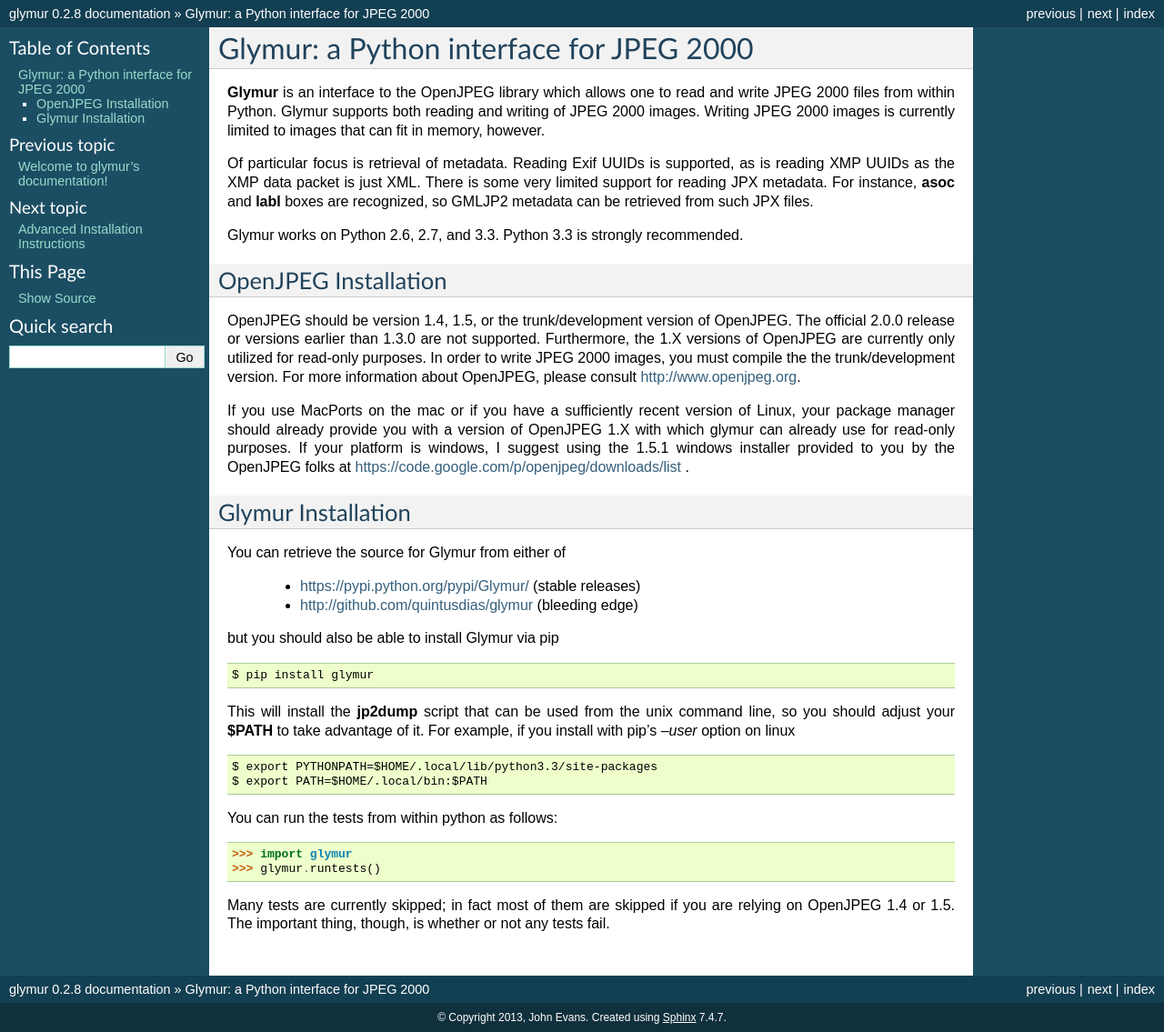
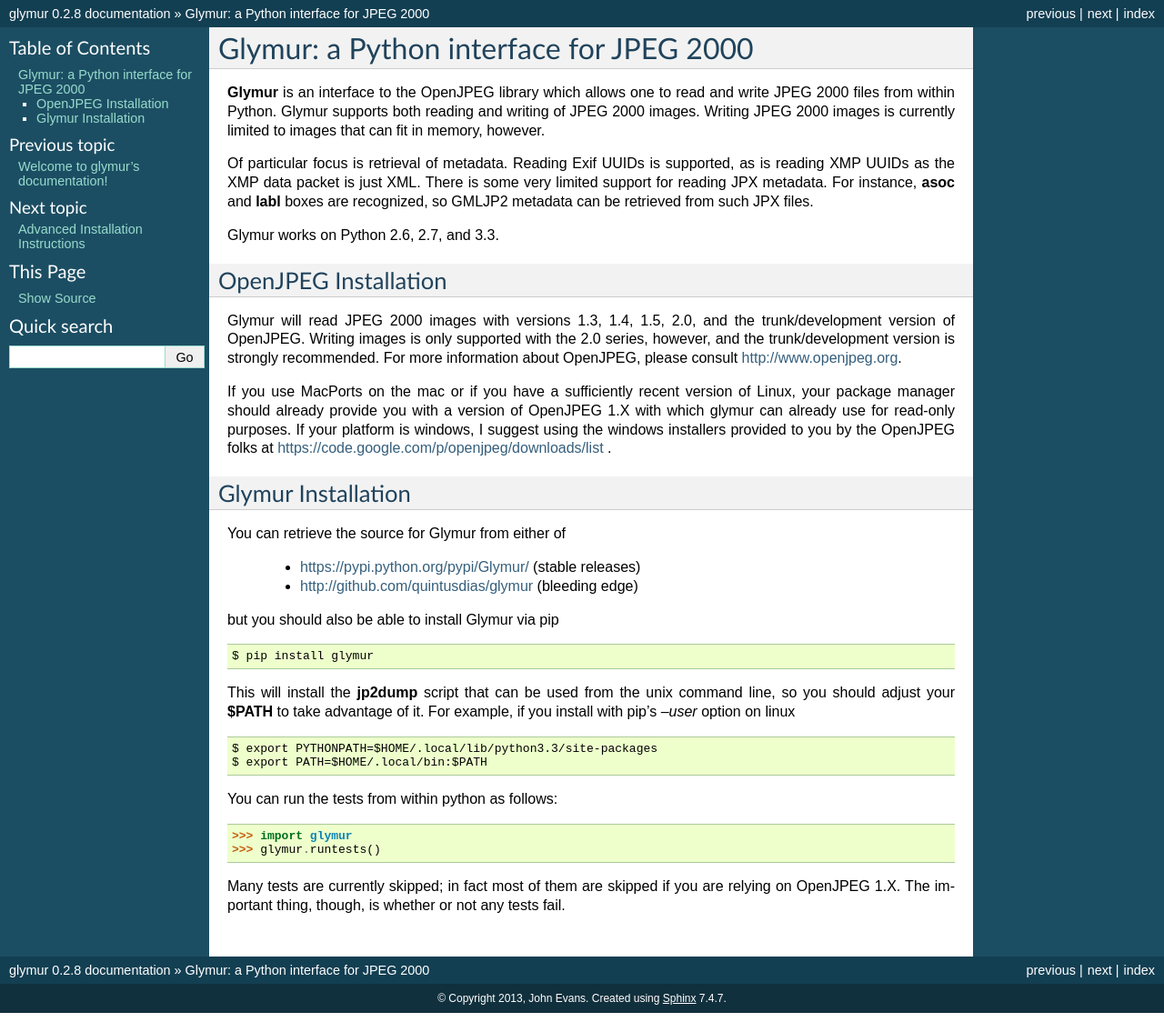
Before and after one commit to quintusdias/glymur, a Sphinx documentation site: the page built from docs/source/introduction.rst, in a window 1280 px wide. Shown: the whole page at 91% size. Built offline with Sphinx 7.4.7, drawn with Linux system fonts in a browser that asks for light colours; after the commit the page ends 1114 px from its top, so only the background shows below that.

Commit message:
Updated docs for 2.0 support.  #90

```diff
--- a/docs/source/introduction.rst
+++ b/docs/source/introduction.rst
@@ -14,22 +14,21 @@
 **asoc** and **labl** boxes are recognized, so GMLJP2 metadata can
 be retrieved from such JPX files.
 
-Glymur works on Python 2.6, 2.7, and 3.3.  Python 3.3 is strongly recommended.
+Glymur works on Python 2.6, 2.7, and 3.3.
 
 OpenJPEG Installation
 =====================
-OpenJPEG should be version 1.4, 1.5, or the trunk/development
-version of OpenJPEG.  The official 2.0.0 release or versions earlier than 1.3.0
-are not supported.  Furthermore, the 1.X versions of OpenJPEG are
-currently only utilized for read-only purposes.  In order to write JPEG 2000
-images, you must compile the the trunk/development version.  For more information
-about OpenJPEG, please consult http://www.openjpeg.org.
+Glymur will read JPEG 2000 images with versions 1.3, 1.4, 1.5, 2.0,
+and the trunk/development version of OpenJPEG.  Writing images is
+only supported with the 2.0 series, however, and the trunk/development
+version is strongly recommended.  For more information about OpenJPEG,
+please consult http://www.openjpeg.org.
 
 If you use MacPorts on the mac or if you have a sufficiently recent
 version of Linux, your package manager should already provide you
 with a version of OpenJPEG 1.X with which glymur can already use
 for read-only purposes.  If your platform is windows, I suggest
-using the 1.5.1 windows installer provided to you by the OpenJPEG
+using the windows installers provided to you by the OpenJPEG
 folks at https://code.google.com/p/openjpeg/downloads/list .
 
 Glymur Installation
@@ -57,5 +56,5 @@
     >>> glymur.runtests()
 
 Many tests are currently skipped; in fact most of them are skipped if you
-are relying on OpenJPEG 1.4 or 1.5.  The important thing, though, is whether or
+are relying on OpenJPEG 1.X.  The important thing, though, is whether or
 not any tests fail.
```
Also changed, not shown: docs/source/detailed_installation.rst (+11 -12 lines).
